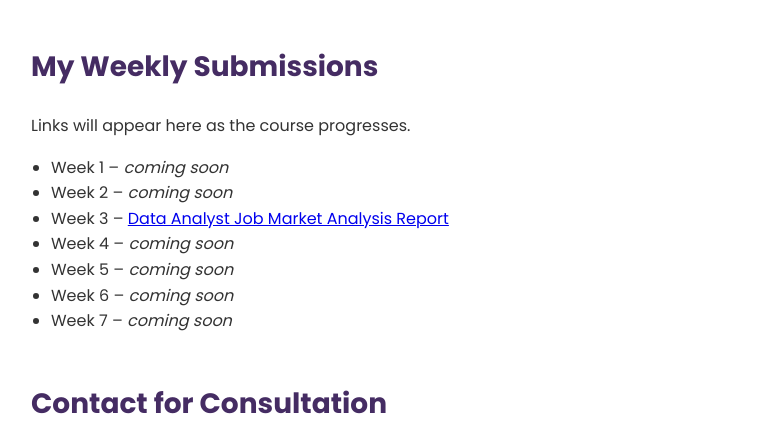
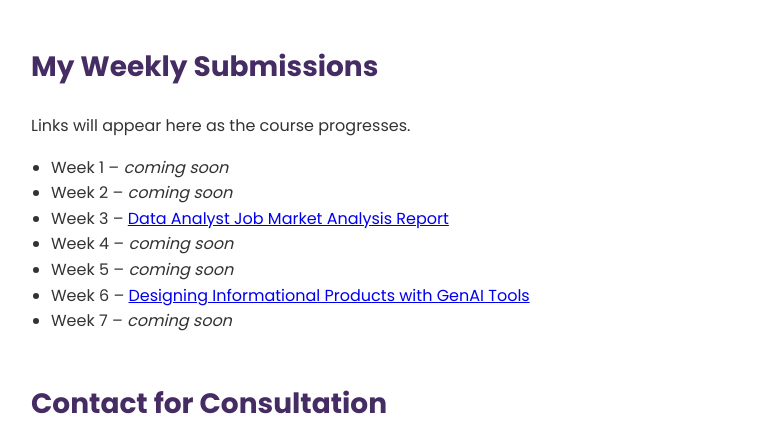
Before and after one commit to ali-shalah/graph-ai-portfolio2, a plain HTML site: page index.html in a window 1280 px wide. Shown: the part 2117-2564 px from the top of the page, without its empty margins (129-891 px from the left). Drawn offline with Linux system fonts and the light colour scheme.

Commit message:
Update index.html

```diff
--- a/index.html
+++ b/index.html
@@ -154,7 +154,7 @@ footer{
     <li>Week 3 – <a href="https://drive.google.com/file/d/1bI0KTkr1bphBNskOeiwkkVTSbmxd26CA/view?usp=sharing" target="_blank" rel="noopener">Data Analyst Job Market Analysis Report</a></li>
     <li>Week 4 – <em>coming soon</em></li>
     <li>Week 5 – <em>coming soon</em></li>
-    <li>Week 6 – <em>coming soon</em></li>
+    <li>Week 6 – <a href="https://drive.google.com/file/d/1ecAJRcO20u1Cob19sWdl3DfDPThq9u-6/view?usp=sharing" target="_blank" rel="noopener">Designing Informational Products with GenAI Tools</a></li>
     <li>Week 7 – <em>coming soon</em></li>
   </ul>
 </section>
```
